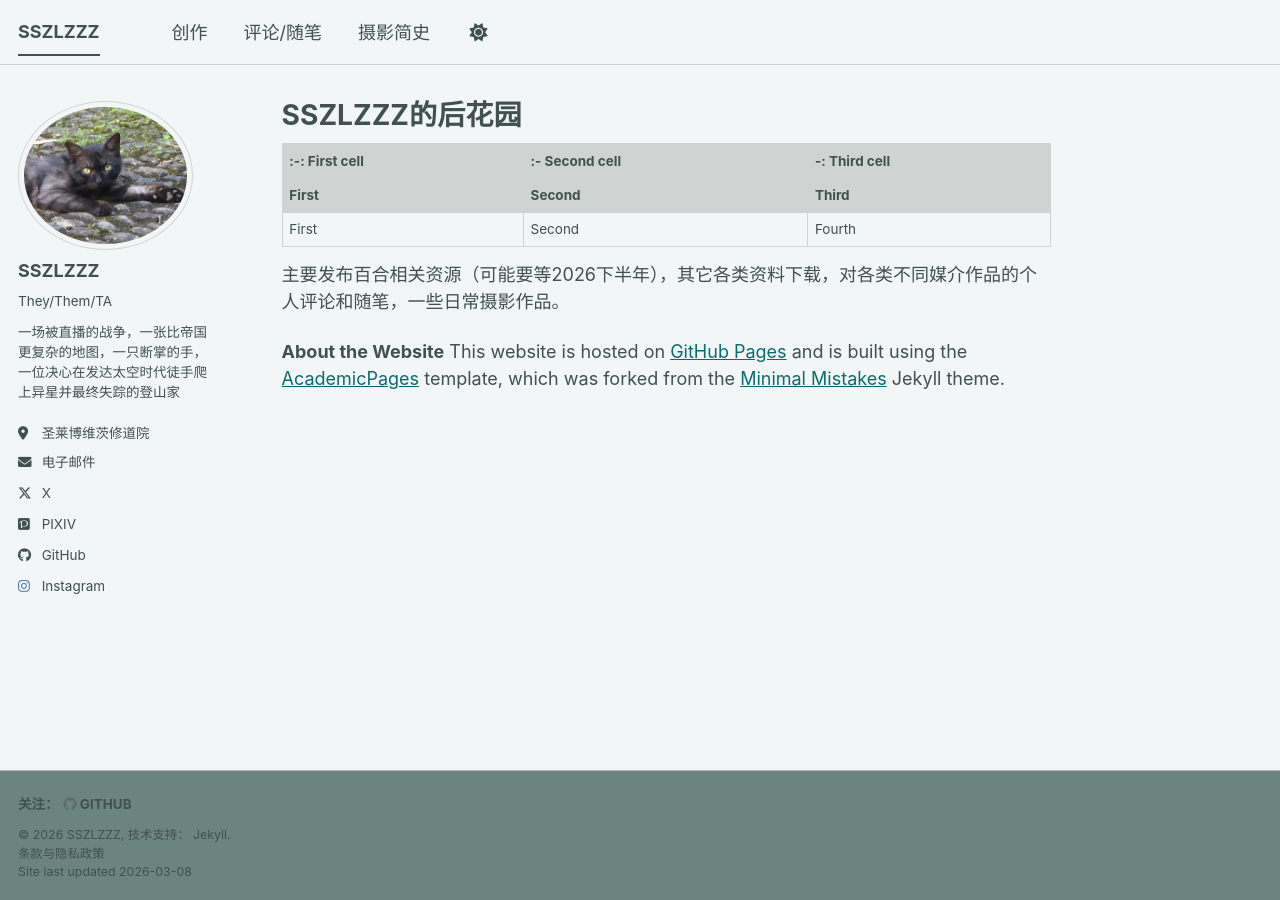
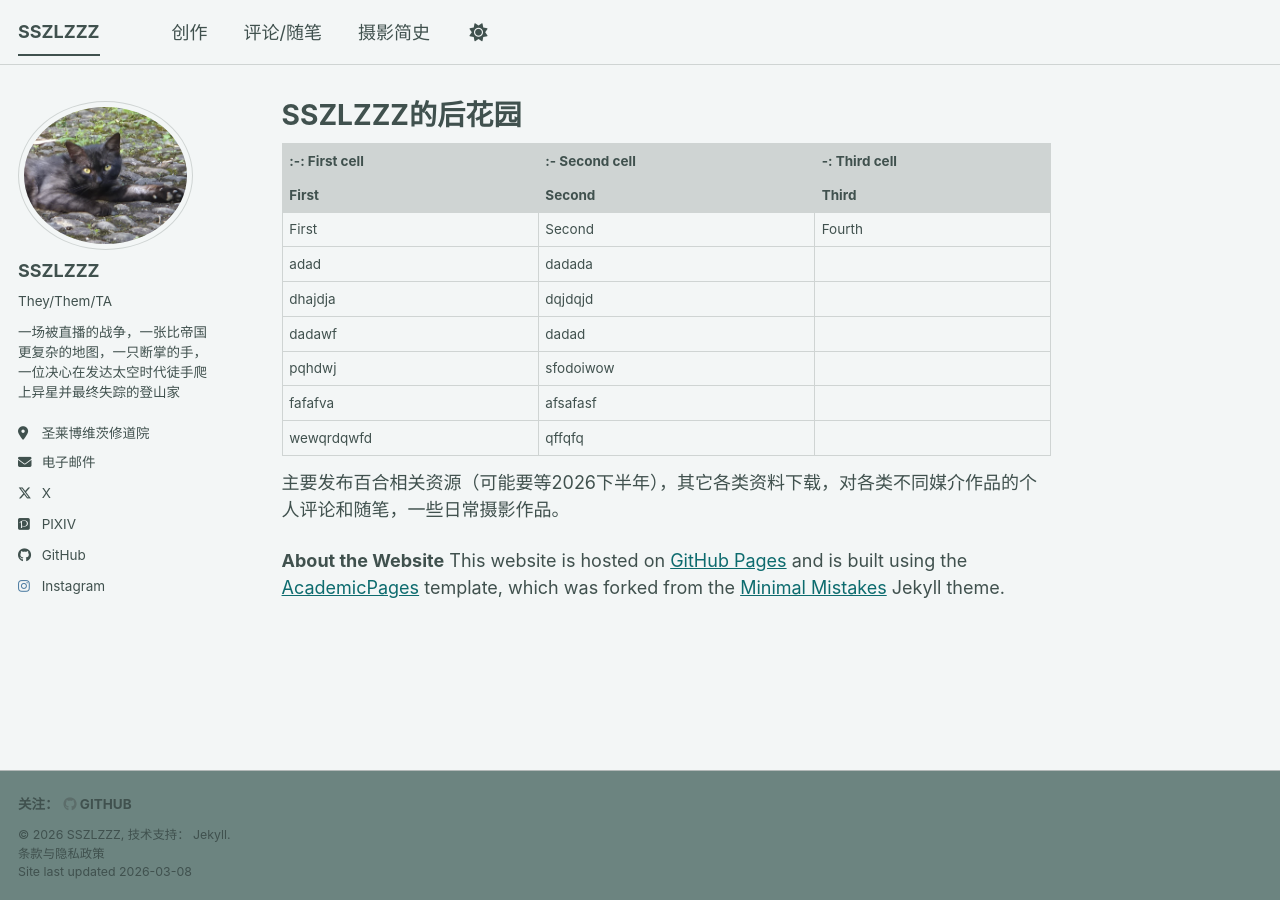
Before and after one commit to bebsgddgdghddh/sszlzzz, a Jekyll site: the page built from _pages/about.md, in a window 1280 px wide. Built offline with Jekyll 4.4.1, drawn with Linux system fonts in a browser that asks for light colours; a script bundle is joined from its source files by our own code; library files that are not in the unit come from our copies.

Commit message:
Update about.md

```diff
--- a/_pages/about.md
+++ b/_pages/about.md
@@ -12,7 +12,18 @@ redirect_from:
 +----|----+
 First | Second | Fourth |
 |====+====|
-
+|adad|dadada|
+|----+----|
+|dhajdja|dqjdqjd|
+|---------|
+|dadawf|dadad|
+|-
+|pqhdwj|sfodoiwow|
+| :-----: |
+|fafafva|afsafasf|
+-|-
+| wewqrdqwfd|qffqfq|
+|=========|
 
 主要发布百合相关资源（可能要等2026下半年），其它各类资料下载，对各类不同媒介作品的个人评论和随笔，一些日常摄影作品。
 
```
